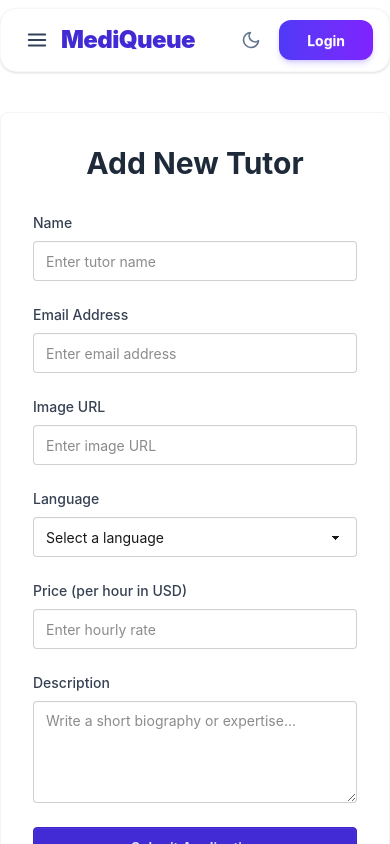
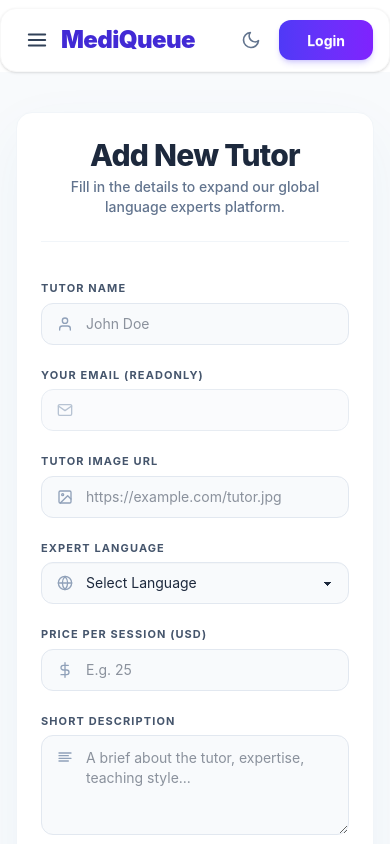
Before and after one commit to towfiqurv360/B13-A09--MediQueue-Tutor-Booking-System-Client-side, a React (Vite) app: page /add-tutor in a window 390 px wide. Shown: the top 844 px of the page. Built offline with nearby package versions, Linux system fonts and the light colour scheme; no server answers.

Commit message:
design: upgrade Add Tutor form with professional, compact, and responsive layout

```diff
--- a/src/pages/AddTutor.jsx
+++ b/src/pages/AddTutor.jsx
@@ -1,57 +1,105 @@
-import React from 'react';
+import React, { useContext } from 'react';
+import { AuthContext } from '../providers/AuthProvider';
+import { FiImage, FiGlobe, FiDollarSign, FiAlignLeft, FiUser, FiMail } from 'react-icons/fi';
+import { toast } from 'react-toastify';
 
 const AddTutor = () => {
+    const { user } = useContext(AuthContext);
+
     const handleAddTutor = (e) => {
         e.preventDefault();
+        const form = e.target;
 
-        const form = e.target;
         const name = form.name.value;
-        const email = form.email.value;
+        const email = user?.email;
         const image = form.image.value;
         const language = form.language.value;
-        const price = form.price.value;
+        const price = parseFloat(form.price.value);
         const description = form.description.value;
+        const review = 0;
 
-        const tutorData = {
-            name,
-            email,
-            image,
-            language,
-            price: parseFloat(price),
-            description,
-            review: 0
-        };
+        const newTutor = { name, email, image, language, price, description, review };
 
-        console.log("Form Data:", tutorData);
+        // Real Data Posting to Backend
+        fetch('http://localhost:5000/tutors', {
+            method: 'POST',
+            headers: {
+                'Content-Type': 'application/json'
+            },
+            body: JSON.stringify(newTutor)
+        })
+            .then(res => res.json())
+            .then(data => {
+                if (data.insertedId) {
+                    toast.success("Tutor added successfully!");
+                    form.reset();
+                } else {
+                    toast.error("Failed to add tutor!");
+                }
+            })
+            .catch(error => {
+                toast.error("Error: " + error.message);
+            });
     };
 
     return (
-        <div className="max-w-3xl mx-auto my-10 p-8 bg-white rounded-lg shadow-md border border-gray-100">
-            <h2 className="text-3xl font-bold text-center text-gray-800 mb-8">Add New Tutor</h2>
+        <div className="min-h-screen py-10 px-4 bg-slate-50 dark:bg-slate-950 flex items-center justify-center transition-colors duration-300">
+            <div className="max-w-2xl w-full bg-white dark:bg-slate-900 rounded-2xl shadow-[0_20px_60px_rgba(8,_112,_184,_0.05)] border border-slate-100 dark:border-slate-800/80 p-6 md:p-8">
 
-            <form onSubmit={handleAddTutor} className="space-y-6">
-                <div className="grid grid-cols-1 md:grid-cols-2 gap-6">
-                    <div>
-                        <label className="block text-sm font-medium text-gray-700 mb-2">Name</label>
-                        <input type="text" name="name" placeholder="Enter tutor name" className="input input-bordered w-full" required />
+                <div className="text-center mb-8 border-b border-slate-100 dark:border-slate-800 pb-6">
+                    <h2 className="text-3xl font-extrabold text-slate-800 dark:text-slate-100 tracking-tight">Add New Tutor</h2>
+                    <p className="text-slate-500 dark:text-slate-400 mt-1 font-medium text-sm">Fill in the details to expand our global language experts platform.</p>
                 </div>
 
-                    <div>
-                        <label className="block text-sm font-medium text-gray-700 mb-2">Email Address</label>
-                        <input type="email" name="email" placeholder="Enter email address" className="input input-bordered w-full" required />
+                <form onSubmit={handleAddTutor} className="space-y-4">
+                    <div className="grid grid-cols-1 md:grid-cols-2 gap-4">
+
+                        <div className="form-control col-span-1">
+                            <label className="label pt-0 pb-1.5">
+                                <span className="label-text font-bold text-slate-600 dark:text-slate-300 uppercase text-[11px] tracking-widest">Tutor Name</span>
+                            </label>
+                            <div className="relative">
+                                <span className="absolute inset-y-0 left-0 flex items-center pl-4 text-slate-400 dark:text-slate-500 pointer-events-none">
+                                    <FiUser size={16} />
+                                </span>
+                                <input type="text" name="name" placeholder="John Doe" className="w-full pl-11 pr-4 py-2.5 bg-slate-50 dark:bg-slate-800/40 border border-slate-200 dark:border-slate-700/80 focus:border-indigo-500 focus:ring-1 focus:ring-indigo-500 text-slate-800 dark:text-slate-200 rounded-xl transition-colors text-sm cursor-text" required />
                             </div>
                         </div>
 
-                <div className="grid grid-cols-1 md:grid-cols-2 gap-6">
-                    <div>
-                        <label className="block text-sm font-medium text-gray-700 mb-2">Image URL</label>
-                        <input type="url" name="image" placeholder="Enter image URL" className="input input-bordered w-full" required />
+                        <div className="form-control col-span-1">
+                            <label className="label pt-0 pb-1.5">
+                                <span className="label-text font-bold text-slate-600 dark:text-slate-300 uppercase text-[11px] tracking-widest">Your Email (ReadOnly)</span>
+                            </label>
+                            <div className="relative">
+                                <span className="absolute inset-y-0 left-0 flex items-center pl-4 text-slate-400 dark:text-slate-500 pointer-events-none">
+                                    <FiMail size={16} />
+                                </span>
+                                <input type="email" name="email" defaultValue={user?.email} readOnly className="w-full pl-11 pr-4 py-2.5 bg-slate-100/50 dark:bg-slate-800 border border-slate-200 dark:border-slate-700/80 text-slate-500 dark:text-slate-400 rounded-xl cursor-not-allowed opacity-80 text-sm" />
+                            </div>
                         </div>
 
-                    <div>
-                        <label className="block text-sm font-medium text-gray-700 mb-2">Language</label>
-                        <select name="language" className="select select-bordered w-full" required>
-                            <option value="">Select a language</option>
+                        <div className="form-control col-span-1">
+                            <label className="label pt-0 pb-1.5">
+                                <span className="label-text font-bold text-slate-600 dark:text-slate-300 uppercase text-[11px] tracking-widest">Tutor Image URL</span>
+                            </label>
+                            <div className="relative">
+                                <span className="absolute inset-y-0 left-0 flex items-center pl-4 text-slate-400 dark:text-slate-500 pointer-events-none">
+                                    <FiImage size={16} />
+                                </span>
+                                <input type="url" name="image" placeholder="https://example.com/tutor.jpg" className="w-full pl-11 pr-4 py-2.5 bg-slate-50 dark:bg-slate-800/40 border border-slate-200 dark:border-slate-700/80 focus:border-indigo-500 focus:ring-1 focus:ring-indigo-500 text-slate-800 dark:text-slate-200 rounded-xl transition-colors text-sm cursor-text" required />
+                            </div>
+                        </div>
+
+                        <div className="form-control col-span-1">
+                            <label className="label pt-0 pb-1.5">
+                                <span className="label-text font-bold text-slate-600 dark:text-slate-300 uppercase text-[11px] tracking-widest">Expert Language</span>
+                            </label>
+                            <div className="relative">
+                                <span className="absolute inset-y-0 left-0 flex items-center pl-4 text-slate-400 dark:text-slate-500 pointer-events-none z-10">
+                                    <FiGlobe size={16} />
+                                </span>
+                                <select name="language" className="select w-full pl-11 pr-4 bg-slate-50 dark:bg-slate-800/40 border border-slate-200 dark:border-slate-700/80 focus:border-indigo-500 focus:ring-1 focus:ring-indigo-500 text-slate-800 dark:text-slate-200 rounded-xl transition-colors text-sm cursor-pointer h-auto py-2.5 min-h-0" required>
+                                    <option value="" disabled selected>Select Language</option>
                                     <option value="English">English</option>
                                     <option value="Spanish">Spanish</option>
                                     <option value="French">French</option>
@@ -62,20 +110,36 @@ const AddTutor = () => {
                             </div>
                         </div>
 
-                <div>
-                    <label className="block text-sm font-medium text-gray-700 mb-2">Price (per hour in USD)</label>
-                    <input type="number" name="price" placeholder="Enter hourly rate" className="input input-bordered w-full" required />
+                        <div className="form-control col-span-1 md:col-span-2">
+                            <label className="label pt-0 pb-1.5">
+                                <span className="label-text font-bold text-slate-600 dark:text-slate-300 uppercase text-[11px] tracking-widest">Price per session (USD)</span>
+                            </label>
+                            <div className="relative">
+                                <span className="absolute inset-y-0 left-0 flex items-center pl-4 text-slate-400 dark:text-slate-500 pointer-events-none">
+                                    <FiDollarSign size={16} />
+                                </span>
+                                <input type="number" name="price" placeholder="E.g. 25" min="1" className="w-full pl-11 pr-4 py-2.5 bg-slate-50 dark:bg-slate-800/40 border border-slate-200 dark:border-slate-700/80 focus:border-indigo-500 focus:ring-1 focus:ring-indigo-500 text-slate-800 dark:text-slate-200 rounded-xl transition-colors text-sm cursor-text" required />
+                            </div>
                         </div>
 
-                <div>
-                    <label className="block text-sm font-medium text-gray-700 mb-2">Description</label>
-                    <textarea name="description" rows="4" placeholder="Write a short biography or expertise..." className="textarea textarea-bordered w-full" required></textarea>
+                        <div className="form-control col-span-1 md:col-span-2">
+                            <label className="label pt-0 pb-1.5">
+                                <span className="label-text font-bold text-slate-600 dark:text-slate-300 uppercase text-[11px] tracking-widest">Short Description</span>
+                            </label>
+                            <div className="relative">
+                                <span className="absolute top-3.5 left-0 flex items-start pl-4 text-slate-400 dark:text-slate-500 pointer-events-none">
+                                    <FiAlignLeft size={16} />
+                                </span>
+                                <textarea name="description" placeholder="A brief about the tutor, expertise, teaching style..." className="w-full pl-11 pr-4 py-3 bg-slate-50 dark:bg-slate-800/40 border border-slate-200 dark:border-slate-700/80 focus:border-indigo-500 focus:ring-1 focus:ring-indigo-500 text-slate-800 dark:text-slate-200 rounded-xl transition-colors min-h-[100px] text-sm cursor-text" required></textarea>
+                            </div>
+                        </div>
                     </div>
 
-                <div className="text-center">
-                    <button type="submit" className="btn btn-primary w-full md:w-1/2">Submit Application</button>
+                    <button type="submit" className="btn btn-primary w-full bg-gradient-to-r from-indigo-600 to-violet-600 hover:from-indigo-700 hover:to-violet-700 border-none text-white font-bold text-base rounded-xl mt-5 shadow-lg shadow-indigo-600/20 py-2.5 h-auto cursor-pointer transition-all">
+                        Submit Tutor
+                    </button>
+                </form>
             </div>
-            </form>
         </div>
     );
 };
```
Lines whose indentation alone changed are shown as unchanged.
